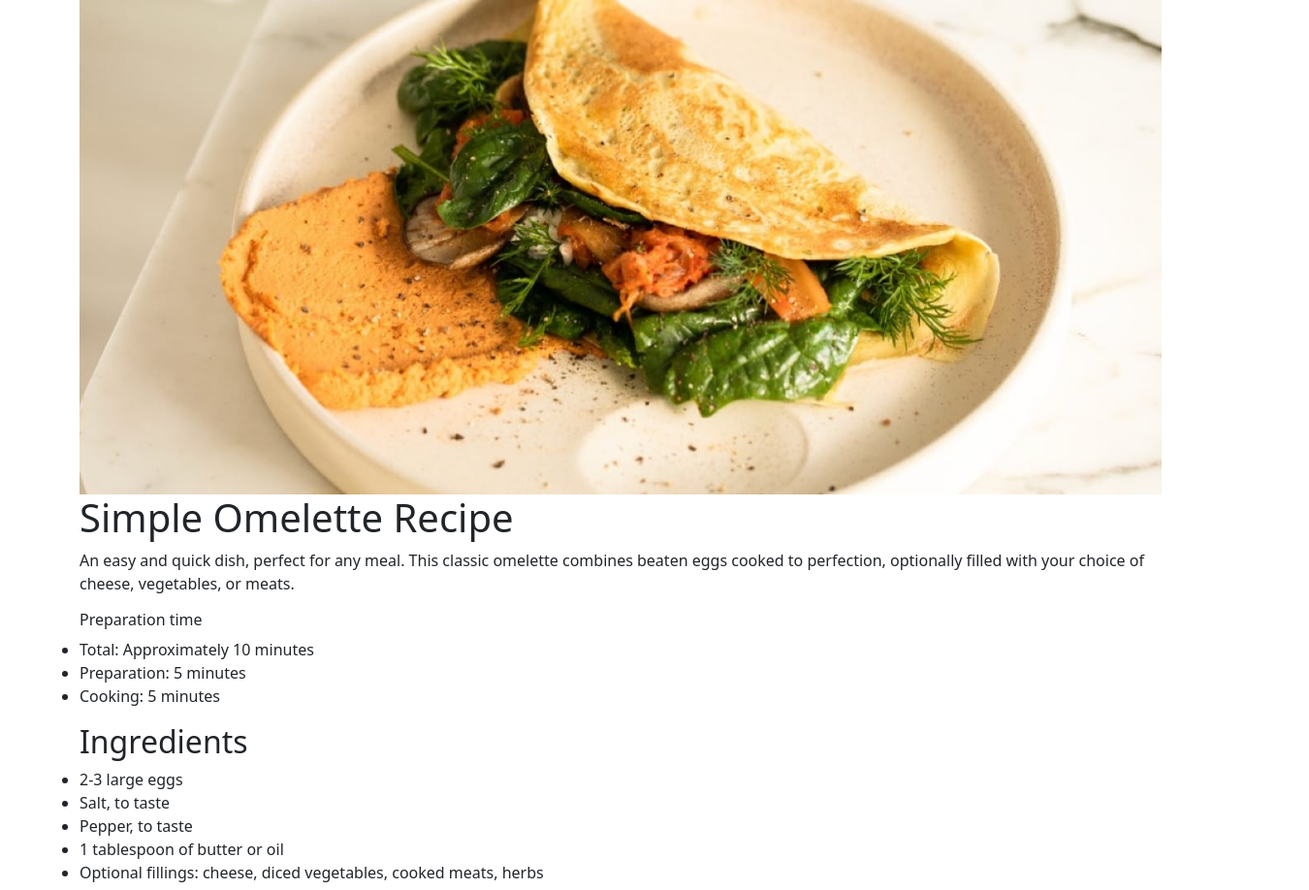
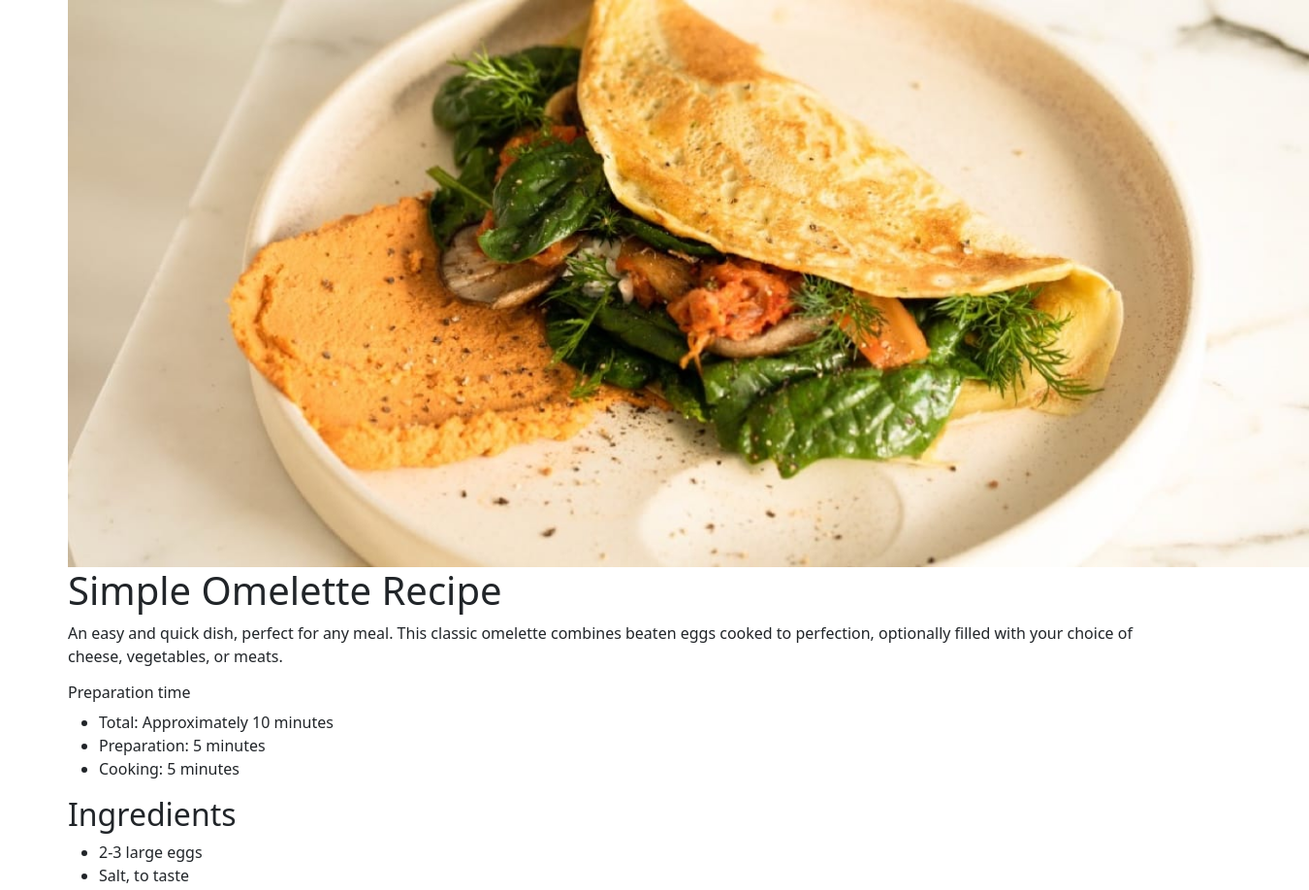
Before and after one commit to nabbysidek/recipe-page, a website: page index.html in a window 1280 px wide. Shown: the top 918 px of the page at 97% size, 1350 px wide, since content can reach past the window. Drawn offline with nearby package versions, Linux system fonts and the light colour scheme.

Commit message:
further setup
- fixed the html skeleton to remove unnecessary padding
- include root in css
- initialize colours in root
- import fonts

```diff
--- a/index.html
+++ b/index.html
@@ -5,18 +5,26 @@
   <meta charset="UTF-8">
   <meta name="viewport" content="width=device-width, initial-scale=1.0">
 
+  <!-- FAVICON & TITLE -->
   <link rel="icon" type="image/png" sizes="32x32" href="./assets/images/favicon-32x32.png">
   <title>Frontend Mentor | Recipe page</title>
 
-  <link href="./styles.css">
+  <!-- CSS -->
   <link href="https://cdn.jsdelivr.net/npm/bootstrap@5.3.3/dist/css/bootstrap.min.css" rel="stylesheet"
     integrity="sha384-QWTKZyjpPEjISv5WaRU9OFeRpok6YctnYmDr5pNlyT2bRjXh0JMhjY6hW+ALEwIH" crossorigin="anonymous">
+  <link rel="stylesheet" href="./styles.css">
+
+  <!-- FONTS -->
+
 </head>
 
 <body>
   <div class="container">
     <div class="row">
-      <img src="./assets/images/image-omelette.jpeg">
+      <!-- <img src="./assets/images/image-omelette.jpeg"> -->
+      <div class="recipe-img">
+        <img src="./assets/images/image-omelette.jpeg">
+      </div>
     </div>
     <div class="row">
       <h1>Simple Omelette Recipe</h1>
@@ -26,15 +34,18 @@
         to perfection, optionally filled with your choice of cheese, vegetables, or meats.</p>
     </div>
     <div class="row">
-      <h6>Preparation time</h6>
+      <div>
+        <h6>Preparation time</h6>
       <ul>
         <li>Total: Approximately 10 minutes</li>
         <li>Preparation: 5 minutes</li>
         <li>Cooking: 5 minutes</li>
       </ul>
+      </div>
     </div>
     <div class="row">
-      <h2>Ingredients</h2>
+      <div>
+        <h2>Ingredients</h2>
       <ul>
         <li>2-3 large eggs</li>
         <li>Salt, to taste</li>
@@ -42,9 +53,11 @@
         <li>1 tablespoon of butter or oil</li>
         <li>Optional fillings: cheese, diced vegetables, cooked meats, herbs</li>
       </ul>
+      </div>
     </div>
     <div class="row">
-      <h2>Instructions</h2>
+      <div>
+        <h2>Instructions</h2>
       <ol>
         <li>Beat the eggs: In a bowl, beat the eggs with a pinch of salt and pepper until they are well mixed.
           You can add a tablespoon of water or milk for a fluffier texture.</li>
@@ -57,9 +70,11 @@
           fillings. Let it cook for another minute, then slide it onto a plate.</li>
         <li>Enjoy: Serve hot, with additional salt and pepper if needed.</li>
       </ol>
+      </div>
     </div>
     <div class="row">
-      <h2>Nutrition</h2>
+      <div>
+        <h2>Nutrition</h2>
       <p>The table below shows nutritional values per serving without the additional fillings.</p>
 
       <div class="container">
@@ -80,9 +95,11 @@
           <div class="col">22g</div>
         </div>
       </div>
+      </div>
     </div>
   </div>
 
+  <!-- SCRIPTS -->
   <script src="https://cdn.jsdelivr.net/npm/bootstrap@5.3.3/dist/js/bootstrap.bundle.min.js"
     integrity="sha384-YvpcrYf0tY3lHB60NNkmXc5s9fDVZLESaAA55NDzOxhy9GkcIdslK1eN7N6jIeHz" crossorigin="anonymous">
   </script>
--- a/styles.css
+++ b/styles.css
@@ -0,0 +1,29 @@
+@import url('https://fonts.googleapis.com/css2?family=Outfit:wght@100..900&family=Young+Serif&display=swap');
+
+:root {
+    /* COLOURS */
+    /* PRIMARY COLOURS */
+        --NUTMEG: hsl(14, 45%, 36%);
+        --DARK-RASPBERRY: hsl(332, 51%, 32%);
+
+    /* NEUTRAL COLOURS */
+        --WHITE: hsl(0, 0%, 100%);
+        --ROSE-WHITE: hsl(330, 100%, 98%);
+        --EGG-SHELL: hsl(30, 54%, 90%);
+        --LIGHT-GREY: hsl(30, 18%, 87%);
+        --WENGE-BROWN: hsl(30, 10%, 34%);
+        --DARK-CHARCOAL: hsl(24, 5%, 18%);
+
+    /* FONT SIZE FOR PARAGRAPH */
+        --font-size: 16px;
+}
+
+.container {
+    padding-left: 0px;
+}
+
+.recipe-img img {
+    max-width: 100vw;
+    padding-left: 0px;
+    padding-right: 0px;
+}
```
